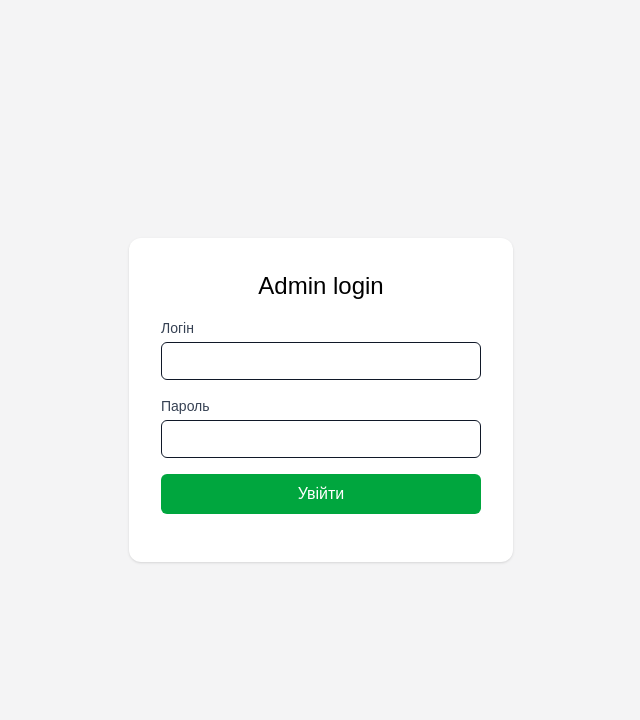
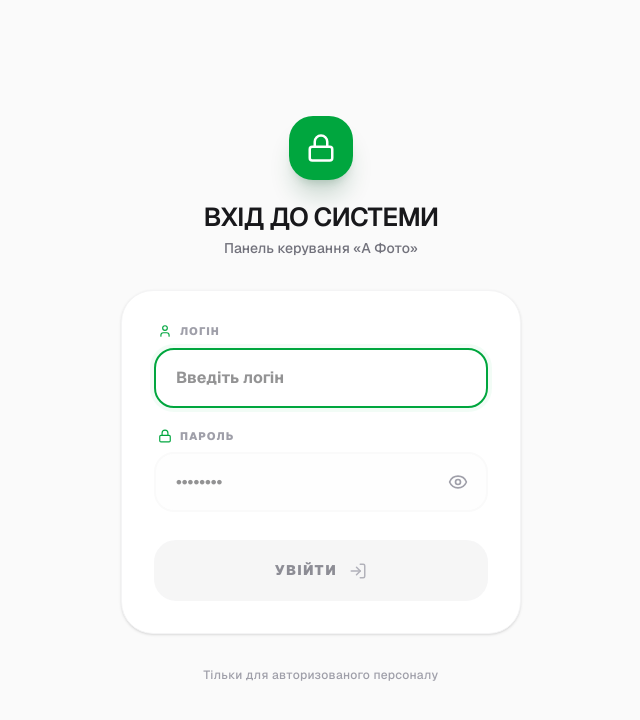
Before and after one commit to VitalyyP/flymark-webapp, a Next.js app: page /admin/login in a window 1280 px wide. Shown: the top 720 px of the page, without its empty margins (319-959 px from the left). Built offline with nearby package versions, Linux system fonts and the light colour scheme.

Commit message:
updated styles for login page

```diff
--- a/app/admin/login/LoginClient.tsx
+++ b/app/admin/login/LoginClient.tsx
@@ -1,84 +1,155 @@
 "use client";
 
 import { useMemo, useState } from "react";
-import { useRouter, useSearchParams } from "next/navigation";
+import { useSearchParams } from "next/navigation";
+import {
+  Lock,
+  User,
+  LogIn,
+  Loader2,
+  AlertCircle,
+  Eye,
+  EyeOff
+} from "lucide-react";
 
 export default function LoginClient() {
-  const router = useRouter();
   const sp = useSearchParams();
 
   const nextUrl = useMemo(() => sp.get("next") || "/admin", [sp]);
 
   const [user, setUser] = useState("");
   const [pass, setPass] = useState("");
+  const [showPass, setShowPass] = useState(false);
   const [loading, setLoading] = useState(false);
   const [err, setErr] = useState<string | null>(null);
 
+  const isFormValid = user.trim().length > 0 && pass.trim().length > 0;
+
   const submit = async () => {
+    if (!isFormValid || loading) return;
+
     setErr(null);
     setLoading(true);
+
     try {
       const r = await fetch("/api/admin/login", {
         method: "POST",
         headers: { "Content-Type": "application/json" },
-        body: JSON.stringify({ user, pass })
+        body: JSON.stringify({
+          user: user.trim(),
+          pass: pass.trim()
+        })
       });
 
       if (!r.ok) {
         setErr("Невірний логін або пароль");
+        setLoading(false);
         return;
       }
 
-      router.replace(nextUrl);
+      window.location.href = nextUrl;
     } catch {
-      setErr("Не вдалося виконати вхід");
-    } finally {
+      setErr("Помилка з'єднання з сервером");
       setLoading(false);
     }
   };
 
   return (
-    <div className="flex min-h-screen items-center justify-center bg-zinc-100 p-6">
-      <main className="relative w-full max-w-sm bg-white p-8 pb-12 rounded-xl shadow flex flex-col gap-4 min-h-[320px]">
-        <h1 className="text-2xl text-black text-center">Admin login</h1>
+    <div className="flex min-h-screen items-start sm:items-center justify-center bg-zinc-50 p-6 font-sans">
+      <main className="w-full max-w-[400px] flex flex-col gap-6 sm:gap-8 mt-4 sm:mt-0 animate-in fade-in slide-in-from-bottom-4 duration-500">
+        <div className="flex flex-col items-center gap-3">
+          <div className="w-16 h-16 bg-green-600 rounded-3xl flex items-center justify-center shadow-xl shadow-green-900/20">
+            <Lock className="text-white" size={30} />
+          </div>
+          <div className="text-center mt-3">
+            <h1 className="text-[26px] font-semibold text-zinc-900 tracking-tight uppercase leading-none">
+              Вхід до системи
+            </h1>
+            <p className="text-zinc-500 text-sm font-medium mt-2">
+              Панель керування «А Фото»
+            </p>
+          </div>
+        </div>
 
-        <label className="text-gray-700 text-sm">
+        <div className="bg-white p-6 sm:p-8 rounded-4xl shadow-sm border border-zinc-100 flex flex-col gap-5">
+          <div className="flex flex-col gap-2">
+            <label className="flex items-center gap-2 px-1 text-[11px] font-black uppercase tracking-widest text-zinc-400">
+              <User size={14} className="text-green-600" />
               Логін
+            </label>
             <input
-            className="mt-1 w-full rounded-md border px-3 py-2 text-gray-900"
+              className="w-full border-2 border-zinc-50 bg-zinc-50/30 rounded-[20px] py-4 px-5 text-zinc-800 font-bold focus:bg-white focus:border-[#00a63e] focus:ring-4 focus:ring-green-500/5 transition-all outline-none"
               value={user}
               onChange={(e) => setUser(e.target.value)}
-            autoComplete="username"
+              onKeyDown={(e) => e.key === "Enter" && submit()}
+              placeholder="Введіть логін"
+              autoFocus
             />
+          </div>
+
+          <div className="flex flex-col gap-2">
+            <label className="flex items-center gap-2 px-1 text-[11px] font-black uppercase tracking-widest text-zinc-400">
+              <Lock size={14} className="text-green-600" />
+              Пароль
             </label>
-
-        <label className="text-gray-700 text-sm">
-          Пароль
+            <div className="relative">
               <input
-            className="mt-1 w-full rounded-md border px-3 py-2 text-gray-900"
+                className="w-full border-2 border-zinc-50 bg-zinc-50/30 rounded-[20px] py-4 px-5 pr-14 text-zinc-800 font-bold focus:bg-white focus:border-[#00a63e] focus:ring-4 focus:ring-green-500/5 transition-all outline-none"
                 value={pass}
                 onChange={(e) => setPass(e.target.value)}
-            type="password"
-            autoComplete="current-password"
-            onKeyDown={(e) => {
-              if (e.key === "Enter") void submit();
-            }}
+                type={showPass ? "text" : "password"}
+                onKeyDown={(e) => e.key === "Enter" && submit()}
+                placeholder="••••••••"
               />
-        </label>
+              <button
+                type="button"
+                onClick={() => setShowPass(!showPass)}
+                className="absolute right-5 top-1/2 -translate-y-1/2 text-zinc-400 hover:text-green-600 transition-colors"
+              >
+                {showPass ? <EyeOff size={20} /> : <Eye size={20} />}
+              </button>
+            </div>
+          </div>
 
           {err && (
-          <div className="absolute left-8 right-8 bottom-3 text-sm text-red-600 text-center">
-            {err}
+            <div className="flex items-center gap-2 text-red-600 bg-red-50 p-4 rounded-[18px] border border-red-100">
+              <AlertCircle size={18} className="shrink-0" />
+              <span className="text-[13px] font-bold">{err}</span>
             </div>
           )}
 
           <button
-          onClick={() => void submit()}
-          disabled={loading}
-          className="rounded-md bg-green-600 hover:bg-green-500 disabled:bg-gray-400 text-white py-2"
+            onClick={submit}
+            disabled={loading || !isFormValid}
+            className={`w-full py-4.5 rounded-[22px] font-black uppercase text-[14px] tracking-widest transition-all flex items-center justify-center gap-3 mt-2
+              ${
+                !isFormValid
+                  ? "bg-zinc-100 text-zinc-500 border-2 border-zinc-100 cursor-not-allowed opacity-80"
+                  : loading
+                    ? "bg-zinc-100 text-zinc-400 cursor-wait"
+                    : "bg-green-600 text-white hover:bg-[#009437] shadow-lg shadow-green-900/20 active:scale-[0.98] cursor-pointer"
+              }
+            `}
           >
-          {loading ? "Вхід..." : "Увійти"}
+            {loading ? (
+              <Loader2 size={20} className="animate-spin" />
+            ) : (
+              <>
+                <span className={!isFormValid ? "text-zinc-500" : "text-white"}>
+                  Увійти
+                </span>
+                <LogIn
+                  size={18}
+                  className={!isFormValid ? "text-zinc-400" : "text-white"}
+                />
+              </>
+            )}
           </button>
+        </div>
+
+        <p className="text-center text-zinc-400 text-[12px] font-medium tracking-wide">
+          Тільки для авторизованого персоналу
+        </p>
       </main>
     </div>
   );
```
Lines whose indentation alone changed are shown as unchanged.
